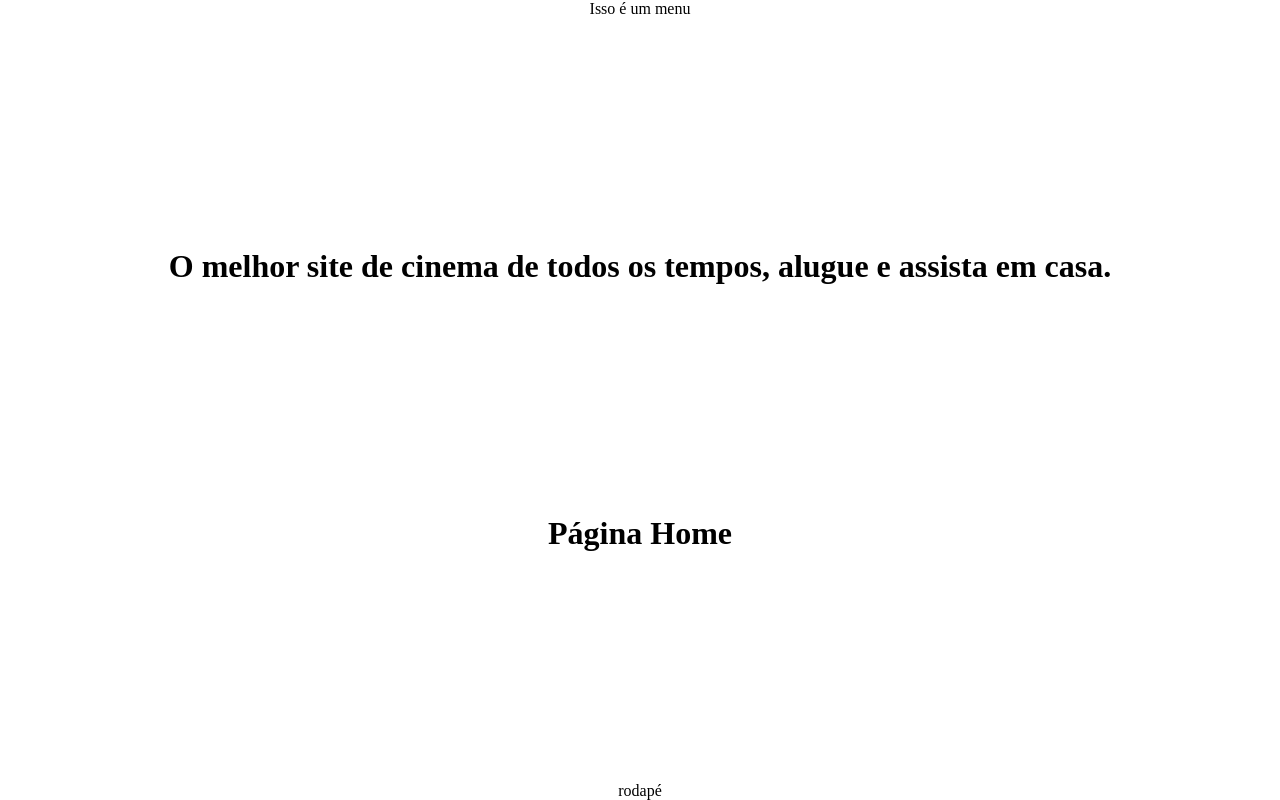
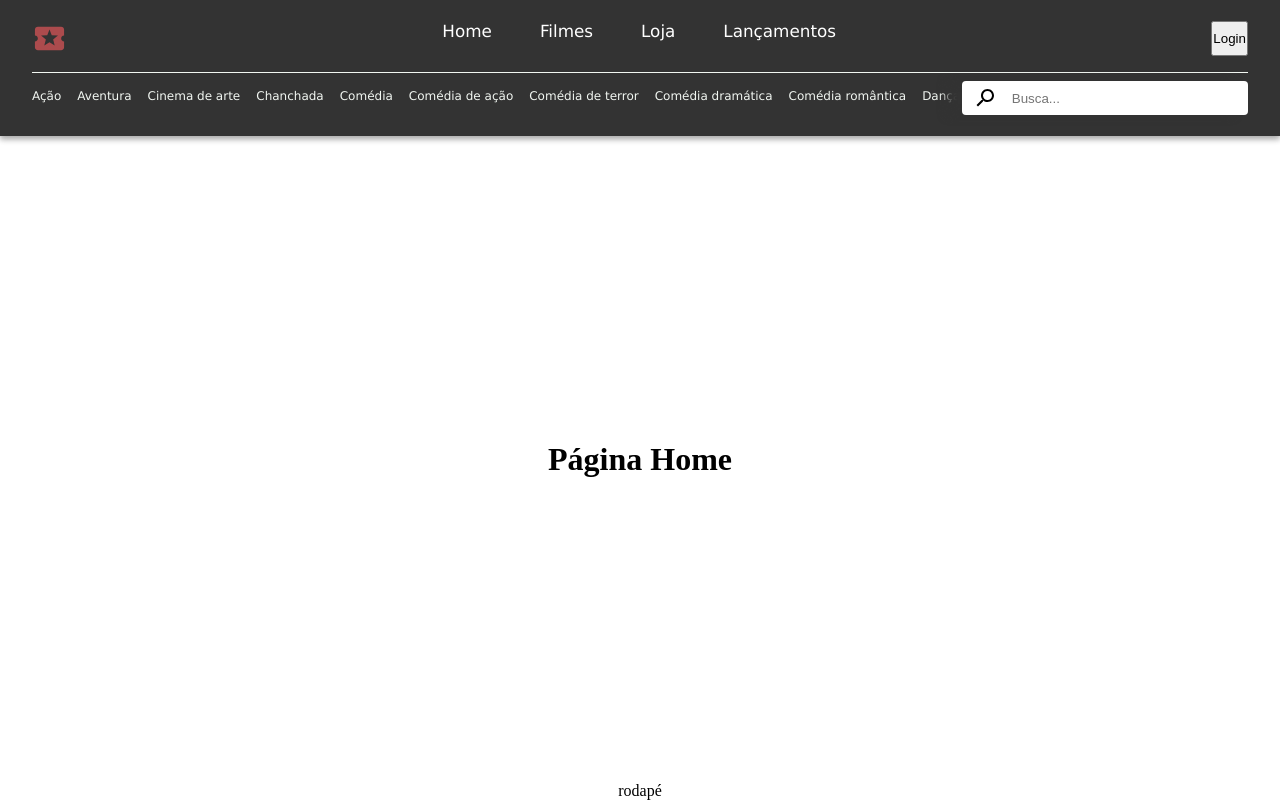
Before and after one commit to plfmoura/SquadProject-primeFilmes, a React (Vite) app: page / in a window 1280 px wide. Built offline with nearby package versions, Linux system fonts and the light colour scheme.

Commit message:
style(navBar) features

```diff
--- a/src/App.css
+++ b/src/App.css
@@ -4,5 +4,6 @@
     align-items: center;
     justify-content: space-between;
     margin: 0 auto;
+    width: 100vw;
     height: 100vh;
 }
--- a/src/App.jsx
+++ b/src/App.jsx
@@ -1,14 +1,12 @@
 import './App.css'
 import { Outlet } from 'react-router-dom'
+import NavBar from './components/NavBar'
 
 function App() {
 
   return (
     <div className="App">
-      <div className="navBarContainer">
-        <p>Isso é um menu</p>
-      </div>
-      <h1>O melhor site de cinema de todos os tempos, alugue e assista em casa.</h1>
+      <NavBar />
       <Outlet />
       <p>rodapé</p>
     </div>
--- a/src/components/NavBar/index.jsx
+++ b/src/components/NavBar/index.jsx
@@ -1,9 +1,61 @@
+import { Search } from '@mui/icons-material'
+import LocalActivityIcon from '@mui/icons-material/LocalActivity';
 import React from 'react'
+import style from './navBar.module.css'
+
+const filmes = ["Ação",
+  "Aventura",
+  "Cinema de arte",
+  "Chanchada",
+  "Comédia",
+  "Comédia de ação",
+  "Comédia de terror",
+  "Comédia dramática",
+  "Comédia romântica",
+  "Dança",
+  "Documentário",
+  "Docuficção",
+  "Drama",
+  "Espionagem",
+  "Faroeste",
+  "Fantasia",
+  "Fantasia científica",
+  "Ficção científica",
+  "Filmes com truques",
+  "Filmes de guerra",
+  "Mistério",
+  "Musical",
+  "Filme policial",
+  "Romance",
+  "Terror",
+  "Thriller"]
 
 export default function NavBar() {
   return (
-    <div>
-
+    <div className={style.navBarContainer}>
+      <div className={style.firstContent}>
+        <LocalActivityIcon fontSize='large' className={style.ticketLogo}/>
+        <ul className={style.menuNavigation}>
+          <li className="menuItem">Home</li>
+          <li className="menuItem">Filmes</li>
+          <li className="menuItem">Loja</li>
+          <li className="menuItem">Lançamentos</li>
+        </ul>
+        <input type="button" value="Login" />
+      </div>
+      <div className={style.secondContent}>
+          <div className={style.filmesAtalho}>
+            {
+              filmes.map(( item ) =>
+                <p>{item}</p>
+              )
+            }
+          </div>
+          <div className={style.searchContainer}>
+            <Search sx={{transform: "rotate(90deg)", marginLeft: 1}}/>
+            <input name="pesquisa" id="search-movies" placeholder='Busca...'/>
+          </div>
+      </div>
     </div>
   )
 }
--- a/src/components/NavBar/navBar.module.css
+++ b/src/components/NavBar/navBar.module.css
@@ -0,0 +1,81 @@
+.navBarContainer {
+    background-color: #333;
+    width: 100%;
+    height: 17vh;
+    display: flex;
+    flex-direction: column;
+    justify-content: center;
+    align-items: center;
+    padding-inline: 2rem;
+    font-family: Verdana, Geneva, Tahoma, sans-serif;
+    box-shadow: rgba(0, 0, 0, 0.16) 0px 3px 6px, rgba(0, 0, 0, 0.23) 0px 3px 6px;
+}
+
+.firstContent,
+.secondContent {
+    width: 100%;
+    display: flex;
+    justify-content: space-between;
+}
+
+.secondContent {
+    margin-top: 1rem;
+    border-top: 1px solid #F2F7F2;
+    padding-top: .5rem;
+}
+
+.filmesAtalho {
+    display: flex;
+    white-space: nowrap;
+    overflow: hidden;
+    width: 80%;
+    margin-top: .5rem;
+}
+
+.filmesAtalho p {
+    margin-inline-end: 1rem;
+    font-size: .75rem;
+    color: #F2F7F2;
+}
+
+.ticketLogo {
+    animation: color 5s ease-in-out infinite;
+}
+
+@keyframes color {
+    0%, 100% {
+        color: #A63D40;
+    }
+    50% {
+        color: #F2F7F2;
+    }
+}
+
+.menuNavigation {
+    list-style: none;
+    display: flex;
+}
+
+.menuNavigation li {
+    margin-inline: 1.5rem;
+    font-size: 1.05rem;
+    color: #fff;
+    cursor: pointer;
+}
+
+.searchContainer {
+    padding: .2rem;
+    background-color: #fff;
+    border-radius: .25rem;
+    display: flex;
+    align-items: center;
+    box-shadow: #333 -15px 0px 10px 0px
+}
+
+.searchContainer input {
+    border: none;
+    outline: 0;
+    padding: .4rem;
+    padding-right: 3.5rem;
+    margin-left: .5rem;
+}
```
Also changed, not shown: package.json (+7 -0 lines), 1 other file (tests, documents, lock files or other folders).
